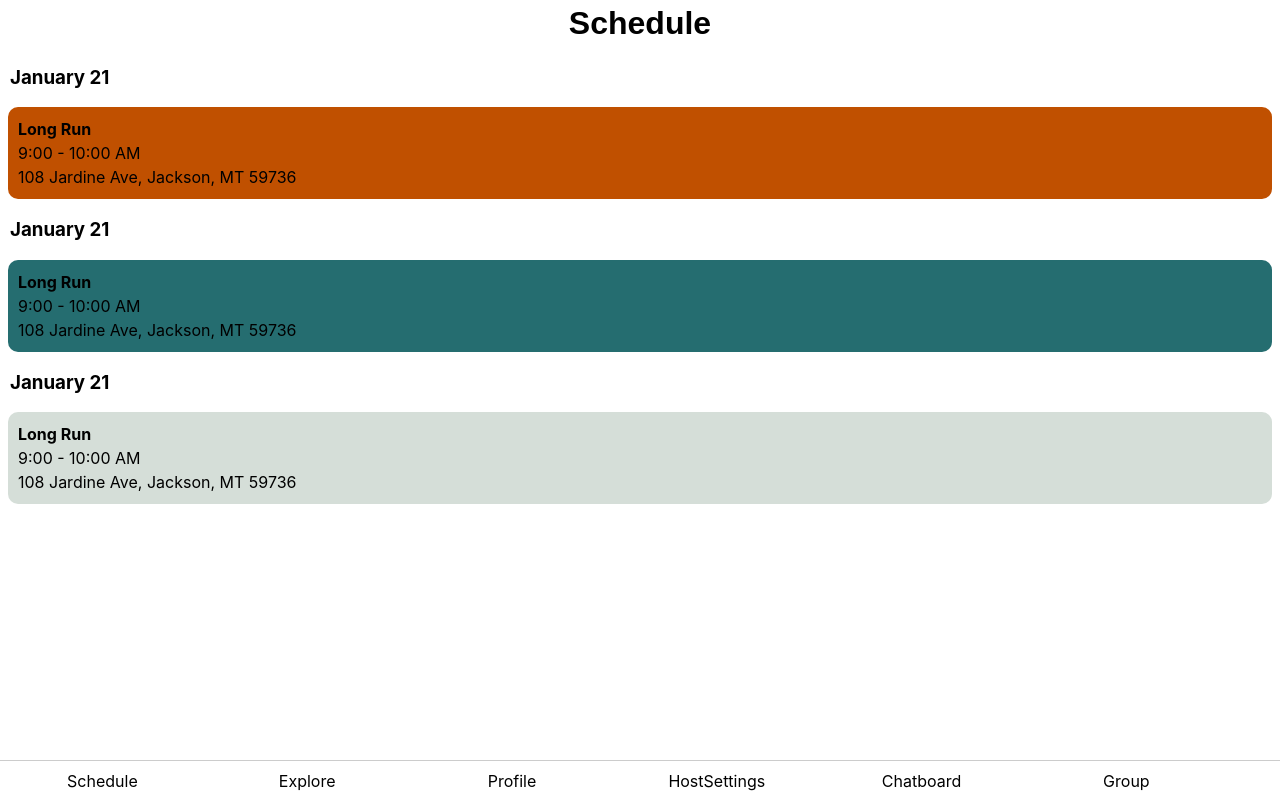
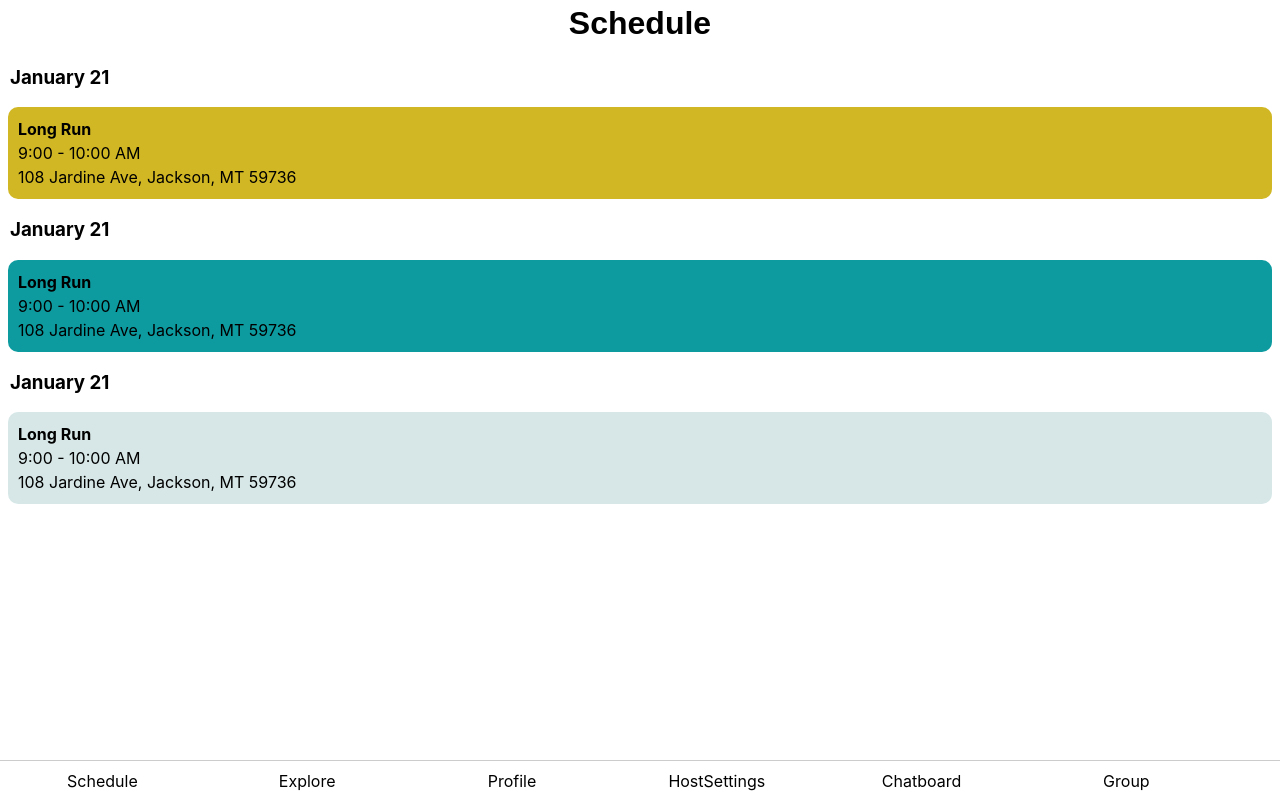
Before and after one commit to hopkinstechnocrats/fether, a React (Create React App) app: page / in a window 1280 px wide. Built offline with nearby package versions, Linux system fonts and the light colour scheme.

Commit message:
changed colors slightly round one

```diff
--- a/src/components/Chatboard.css
+++ b/src/components/Chatboard.css
@@ -21,7 +21,6 @@
     flex: 0 1 20vh;
     width:calc(100%+20px);
     margin: -10px;
-    margin-top:;
     display: flex;
     justify-content: center;
     align-items: center;
--- a/src/components/RoundBox.css
+++ b/src/components/RoundBox.css
@@ -21,19 +21,19 @@
   width: calc(100%-16px);
 } */
 .teal {
-    background-color: #256d70;
+    background-color: #0d9ba0;
 }
 
 .grey {
-    background-color: #d5ded8;
+    background-color: #d7e7e7;
 }
 
 .orange {
-    background-color: #c05000;
+    background-color: #d1b723;
 }
 
 .darkTeal {
-    background-color: #053638;
+    background-color:  #07575a;
 }
 
 .maroon {
```
